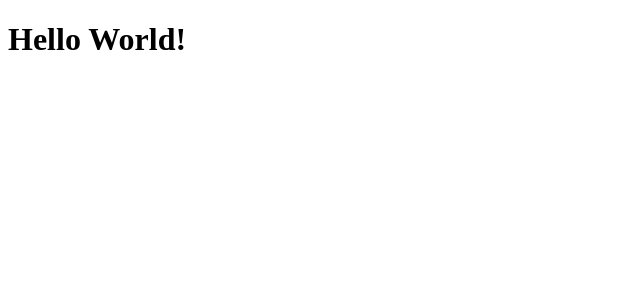
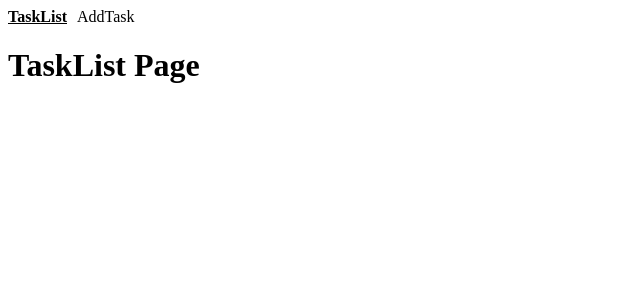
Before and after one commit to NiccoloDiDomenico/ex-react-task-manager-frontend, a React (Vite) app: page / in a window 1280 px wide. Shown: the top 300 px of the page, without its empty margins (0-640 px from the left). Built offline with nearby package versions, Linux system fonts and the light colour scheme.

Commit message:
complete Milestone 1 - Setup e Routing

```diff
--- a/src/App.jsx
+++ b/src/App.jsx
@@ -1,10 +1,18 @@
 import './App.css';
+import { BrowserRouter, Routes, Route } from 'react-router-dom';
+import TaskList from './pages/TaskList';
+import AddList from './pages/AddTask';
 
 function App() {
 
   return (
     <>
-      <h1>Hello World!</h1>
+      <BrowserRouter>
+        <Routes>
+          <Route path="/" element={<TaskList />}></Route>
+          <Route path="/AddTask" element={<AddList />}></Route>
+        </Routes>
+      </BrowserRouter>
     </>
   )
 }
--- /dev/null
+++ b/src/components/Nav.jsx
@@ -0,0 +1,15 @@
+import '../css/Nav.css'
+import { Link, NavLink } from "react-router-dom";
+
+function Nav() {
+    return (
+        <>
+            <nav>
+                <NavLink to="/">TaskList</NavLink>
+                <NavLink to="/AddTask">AddTask</NavLink>
+            </nav>
+        </>
+    )
+}
+
+export default Nav;
--- /dev/null
+++ b/src/css/Nav.css
@@ -0,0 +1,16 @@
+nav {
+    display: flex;
+    justify-content: start;
+    gap: 10px;
+}
+
+nav a {
+    color: black;
+    text-decoration: none;
+}
+
+.active {
+    color: black;
+    text-decoration: underline;
+    font-weight: bold;
+}
--- /dev/null
+++ b/src/pages/AddTask.jsx
@@ -0,0 +1,12 @@
+import Nav from "../components/Nav";
+
+function AddList() {
+    return (
+        <>
+            <Nav />
+            <h1>AddList Page</h1>
+        </>
+    )
+}
+
+export default AddList;
--- /dev/null
+++ b/src/pages/TaskList.jsx
@@ -0,0 +1,12 @@
+import Nav from "../components/Nav";
+
+function TaskList() {
+    return (
+        <>
+            <Nav />
+            <h1>TaskList Page</h1>
+        </>
+    )
+}
+
+export default TaskList;
```
